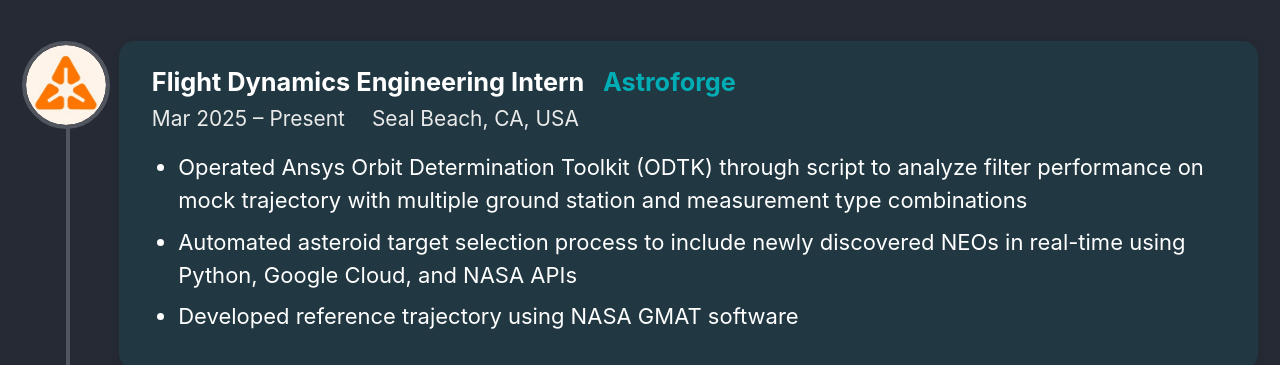
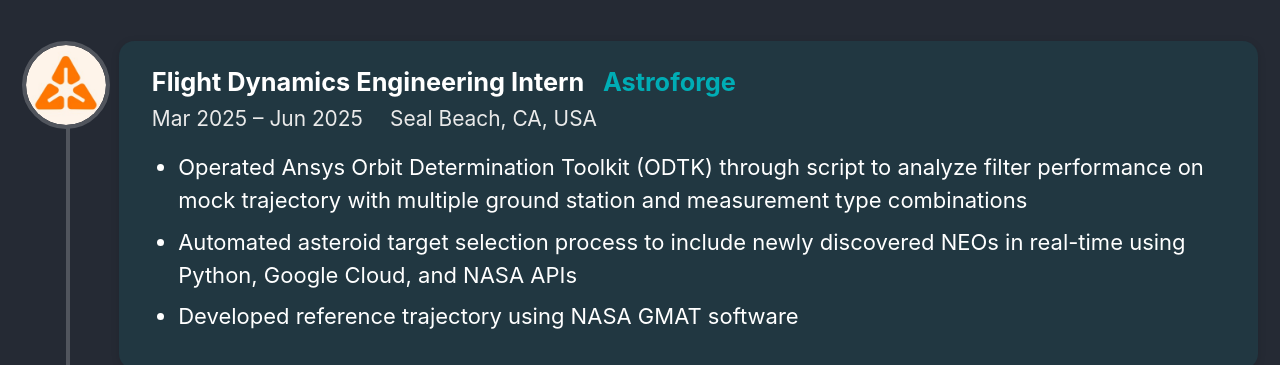
Before and after one commit to AidanV0908/aidanv0908.github.io, a Jekyll site: the page built from index.html, in a window 1280 px wide and 900 px high, scrolled down 814 px. Shown: the part 154-519 px from the top of the window. Built offline with Jekyll 4.4.1, drawn with Linux system fonts in a browser that asks for light colours; cached includes are drawn as plain includes.

Commit message:
change work timeline

```diff
--- a/_data/work_timeline.yml
+++ b/_data/work_timeline.yml
@@ -2,7 +2,7 @@
   title: Flight Dynamics Engineering Intern
   company: Astroforge
   company_url: https://astroforge.com
-  date: Mar 2025 – Present
+  date: Mar 2025 – Jun 2025
   location: Seal Beach, CA, USA
   bullets:
     - Operated Ansys Orbit Determination Toolkit (ODTK) through script to analyze filter performance on mock trajectory with multiple ground station and measurement type combinations
```
